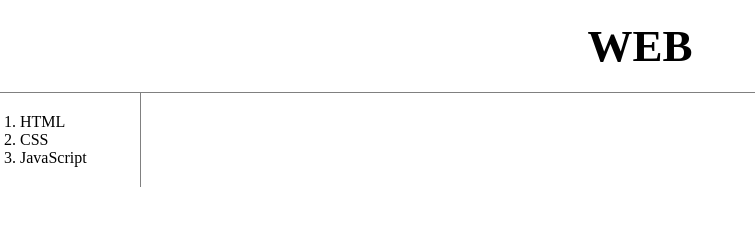
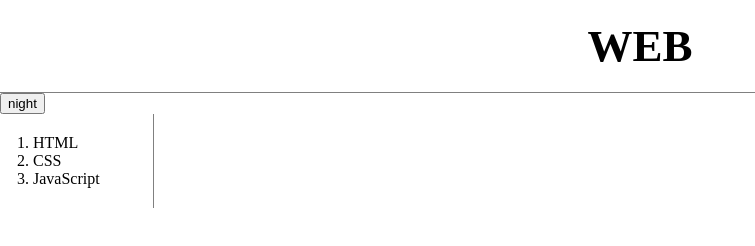
Before and after one commit to hanbonghun/web-, a plain HTML site: page Web/index.html in a window 1280 px wide. Shown: the whole page, without its empty margins (0-755 px from the left). Drawn offline with Linux system fonts and the light colour scheme.

Commit message:
Update index.html

```diff
--- a/Web/index.html
+++ b/Web/index.html
@@ -1,19 +1,21 @@
 <!DOCTYPE html>
 <html lang="en" dir="ltr">
-
   <head>
     <meta charset="utf-8">
     <title>WEB</title>
     <link rel="stylesheet" href="style.css">
+    <script src="colors.js" charset="utf-8"></script>
   </head>
-
   <body>
     <h1><a href="index.html">WEB</a></h1>
+    <input type="button" value="night" onclick="
+    daynighthandler(this);
+    ">
+    <div id="grid">
       <ol>
         <li><a href="1.html">HTML</a></li>
         <li><a href="2.html">CSS</a></li>
         <li><a href="3.html">JavaScript</a></li>
       </ol>
   </body>
-
 </html>
```
Lines whose indentation alone changed are shown as unchanged.
